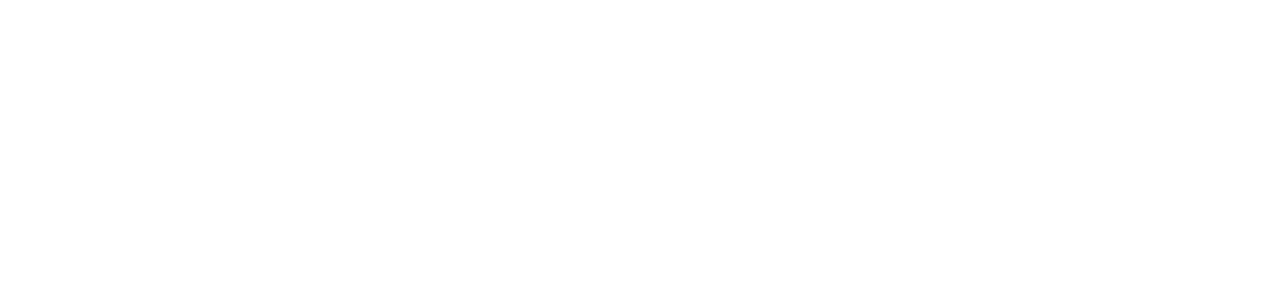
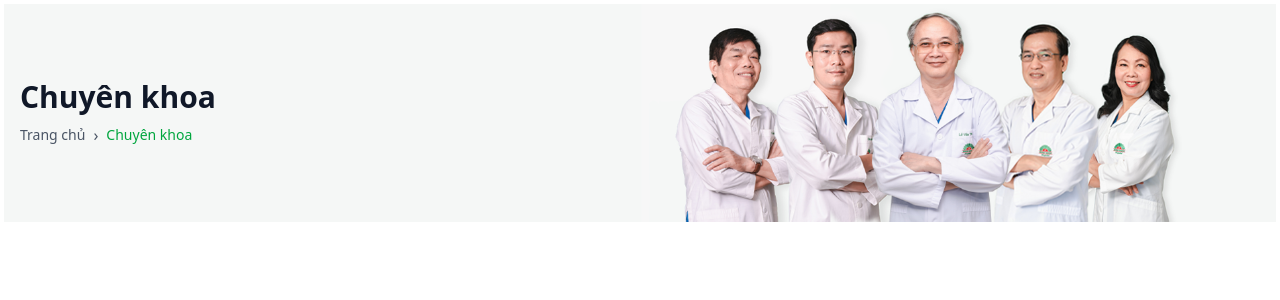
Before and after one commit to vantu522/vanphu-hospital-frontend, a React (Vite) app: page /dich-vu in a window 1280 px wide. Before the commit this address had no page. Shown: the top 300 px of the page. Built offline with nearby package versions, Linux system fonts and the light colour scheme.

Commit message:
feat: done header

```diff
--- a/src/components/client/layout/ClientLayout.jsx
+++ b/src/components/client/layout/ClientLayout.jsx
@@ -5,11 +5,11 @@ import Footer from "./Footer";
 const ClientLayout = () => {
   return (
     <>
-      <Header />
+      {/* <Header /> */}
       <main className="p-1">
         <Outlet />
       </main>
-      <Footer />
+      {/* <Footer /> */}
     </>
   );
 };
--- /dev/null
+++ b/src/pages/client/Service.jsx
@@ -0,0 +1,39 @@
+import React from "react";
+import dichvu from "../../assets/images/dichvu.png";
+
+const Service = () => {
+  return (
+    <div className="max-w-7xl mx-auto  relative">
+      {/* ảnh bg */}
+      <div className="relative">
+        <img src={dichvu} alt="Các bác sĩ" className="w-full object-contain" />
+
+        {/* tiêu đề chữ */}
+        <div className="absolute inset-0 flex items-center pl-4">
+          <div>
+            <h1 className="text-3xl font-bold text-gray-900">Chuyên khoa</h1>
+            <div className="flex items-center space-x-2 mt-2 text-gray-600">
+              <a href="/" className="text-sm hover:underline">
+                Trang chủ
+              </a>
+              <span>›</span>
+              <span className="text-green-600 font-medium text-sm">
+                Chuyên khoa
+              </span>
+            </div>
+          </div>
+        </div>
+      </div>
+
+
+
+      <div className="serviceContent">
+        <div className="main">
+
+        </div>
+      </div>
+    </div>
+  );
+};
+
+export default Service;
--- a/src/routes/publicRoutes.jsx
+++ b/src/routes/publicRoutes.jsx
@@ -1,5 +1,6 @@
 import ClientLayout from "../components/client/layout/ClientLayout";
 import Home from "../pages/client/Home";
+import Service from "../pages/client/Service";
 
 
 const publicRoutes = [
@@ -7,7 +8,8 @@ const publicRoutes = [
         path:'/',
         element:<ClientLayout/>,
         children: [
-        {index:true, element:<Home/>}
+        {index:true, element:<Home/>},
+        {path:'dich-vu', element: <Service/>}
        ]
     },
 
```
Also changed, not shown: src/assets/images/dichvu.png (added).
